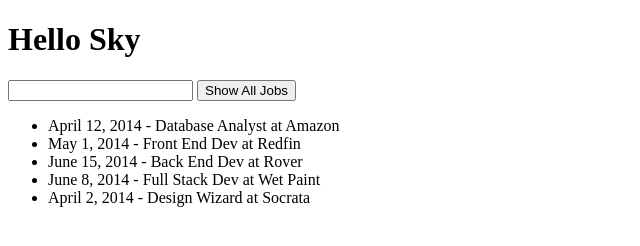
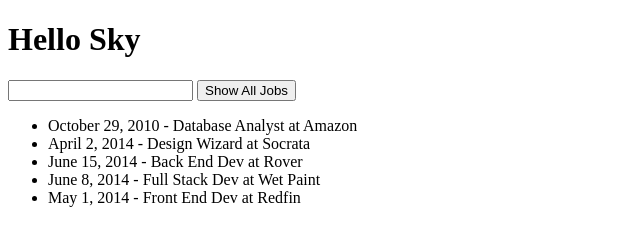
Before and after one commit to jonahkirangi/ProjectX, a website: page app/index.html in a window 1280 px wide. Shown: the whole page, without its empty margins (0-640 px from the left). Drawn offline with nearby package versions, Linux system fonts and the light colour scheme.

Commit message:
Code clean up and date formatting

```diff
--- a/app/index.html
+++ b/app/index.html
@@ -2,24 +2,24 @@
 <html>
 
   <head>
-    <meta charset="utf-8">
+    <meta charset='utf-8'>
     <title>Project X</title>
 
-    <script src="bower_components/angular/angular.js"></script>
+    <script src='bower_components/angular/angular.js'></script>
     <script src='js/app.js'></script>
     <script src='js/controllers.js'></script>
   </head>
 
   <body ng-app='projectXapp'>
-    <div id="main_content">
+    <div id='main_content'>
       <h1>Hello Sky</h1>
     </div>
 
-    <div id="sub_content" ng-controller='JobListCtrl'>
+    <div id='sub_content' ng-controller='JobListCtrl'>
       <input type='text' ng-model='searchJobs'>
       <button ng-click='searchJobs=""'>Show All Jobs</button>
       <ul>
-        <li ng-repeat='job in jobs | filter:searchJobs'>{{job.date_applied}} - {{job.job_title}} at {{job.company_name}}</li>
+        <li ng-repeat='job in jobs | filter:searchJobs | orderBy: "date_applied"'>{{job.date_applied | date:'longDate'}} - {{job.job_title}} at {{job.company_name}}</li>
       </ul>
     </div>
   </body>
--- a/app/js/controllers.js
+++ b/app/js/controllers.js
@@ -1,3 +1,5 @@
+'use strict';
+
 var projectXcontrollers = angular.module('projectXcontrollers', []);
 
 projectXcontrollers.controller('JobListCtrl', function($scope){
@@ -7,7 +9,7 @@
         job_title: 'Database Analyst',
         company_name: 'Amazon',
         location: 'Seattle',
-        date_applied: 'April 12, 2014'
+        date_applied: 1288323623006
       },
       {
         id: 1,
```
